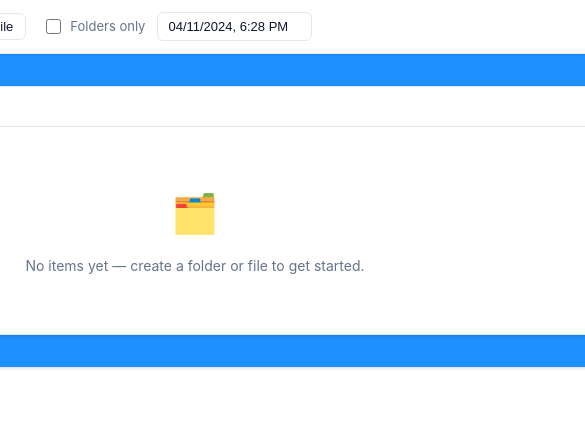
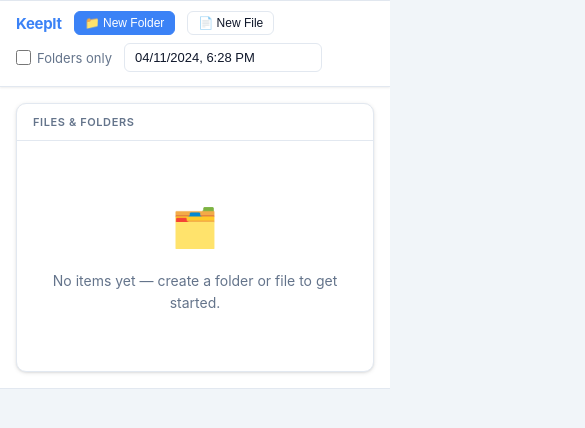
Before and after one commit to varrbor/keepit-task, a React (Create React App) app: page / in a window 390 px wide. Shown: the top 428 px of the page, 585 px wide, since content can reach past the window. Built offline with nearby package versions, Linux system fonts and the light colour scheme.

Commit message:
fixed css

```diff
--- a/src/App.css
+++ b/src/App.css
@@ -14,40 +14,43 @@
   --shadow: 0 1px 4px rgba(0, 0, 0, 0.1), 0 1px 2px rgba(0, 0, 0, 0.06);
 }
 
-/* Basic reset */
+/* ── Reset ───────────────────────────────────────────────── */
+
 *,
 *::before,
 *::after {
   box-sizing: border-box;
+  margin: 0;
+  padding: 0;
 }
 
 html,
 body {
-  margin: 0;
-  padding: 0;
-  /* min-height: 100%; */
+  display: flex;
+  justify-content: center;
+  min-height: 100%;
 }
 
 body {
-  line-height: 1.5;
+  font-family: -apple-system, BlinkMacSystemFont, 'Segoe UI', Roboto, sans-serif;
+  background: var(--bg);
+  color: var(--text);
   -webkit-font-smoothing: antialiased;
+  padding: 40px 16px;
+  width: 100%;
 }
+/* ── Shell ───────────────────────────────────────────────── */
 
-/* ── Shell ───────────────────────────────────────────────── */
-html{
-    display: flex;
-  justify-content: center;
-}
 .App {
   display: flex;
-  justify-content: center;
   flex-direction: column;
-  width: 1000px;
-  border: 1px solid var(red);
+  width: 100%;
+  max-width: 1000px;
+  border: 1px solid var(--border);
   border-radius: 10px;
   background: var(--surface);
   box-shadow: var(--shadow);
-  background-color: DodgerBlue;
+  align-self: flex-start;
 }
 
 /* ── Header ─────────────────────────────────────────────── */
@@ -63,7 +66,7 @@ html{
   height: 54px;
   display: flex;
   align-items: center;
-  /* justify-content: space-between; */
+  justify-content: space-between;
   gap: 16px;
   overflow: hidden;
 }
@@ -220,3 +223,55 @@ html{
   display: block;
   margin-bottom: 12px;
 }
+
+/* ── Responsive ──────────────────────────────────────────── */
+
+@media (max-width: 700px) {
+  body {
+    padding: 0;
+  }
+
+  .App {
+    border-radius: 0;
+    border-left: none;
+    border-right: none;
+    box-shadow: none;
+  }
+
+  .header {
+    padding: 0 16px;
+    height: auto;
+    flex-wrap: wrap;
+    gap: 8px;
+    padding-top: 10px;
+    padding-bottom: 10px;
+  }
+
+  .header-sep {
+    display: none;
+  }
+
+  .header-right {
+    width: 100%;
+    padding-bottom: 4px;
+  }
+
+  .react-datepicker__input-container input {
+    width: 100%;
+  }
+
+  .page-body {
+    padding: 16px;
+  }
+}
+
+@media (max-width: 480px) {
+  .header-left {
+    flex-wrap: wrap;
+  }
+
+  .btn {
+    font-size: 12px;
+    padding: 5px 10px;
+  }
+}
--- a/src/components/Entry/Entry.css
+++ b/src/components/Entry/Entry.css
@@ -114,7 +114,3 @@
 }
 
 /* ── Children ────────────────────────────────────────────── */
-
-.entry-children {
-  /* indentation handled via inline style on the row */
-}
```
